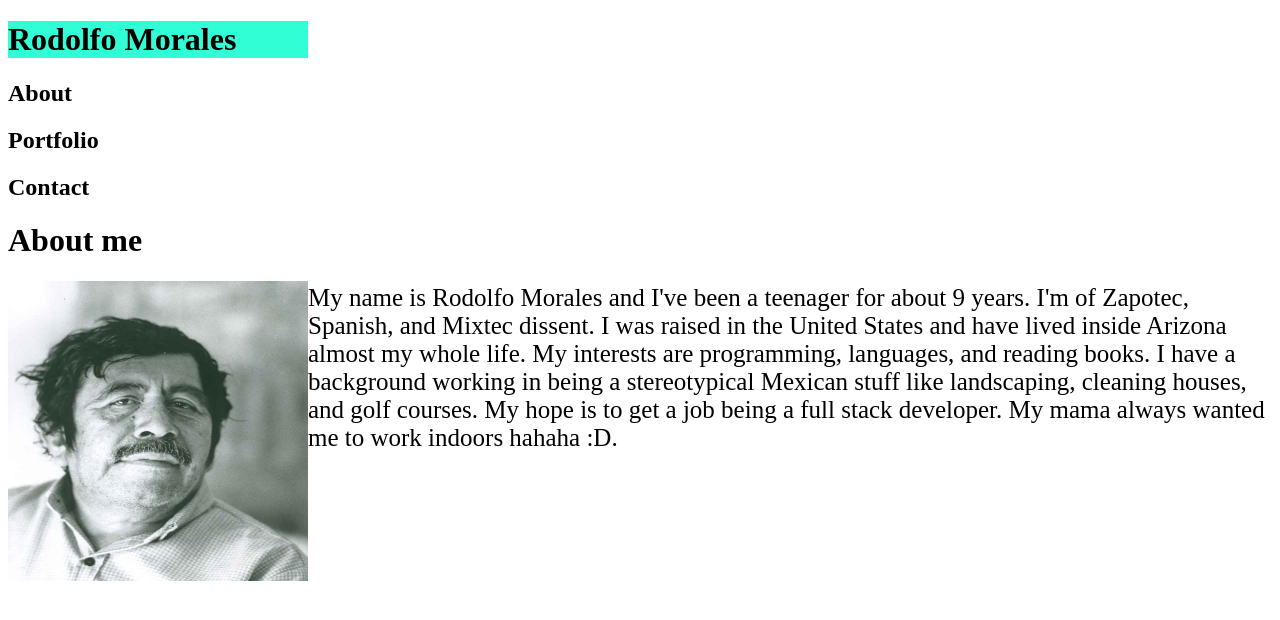
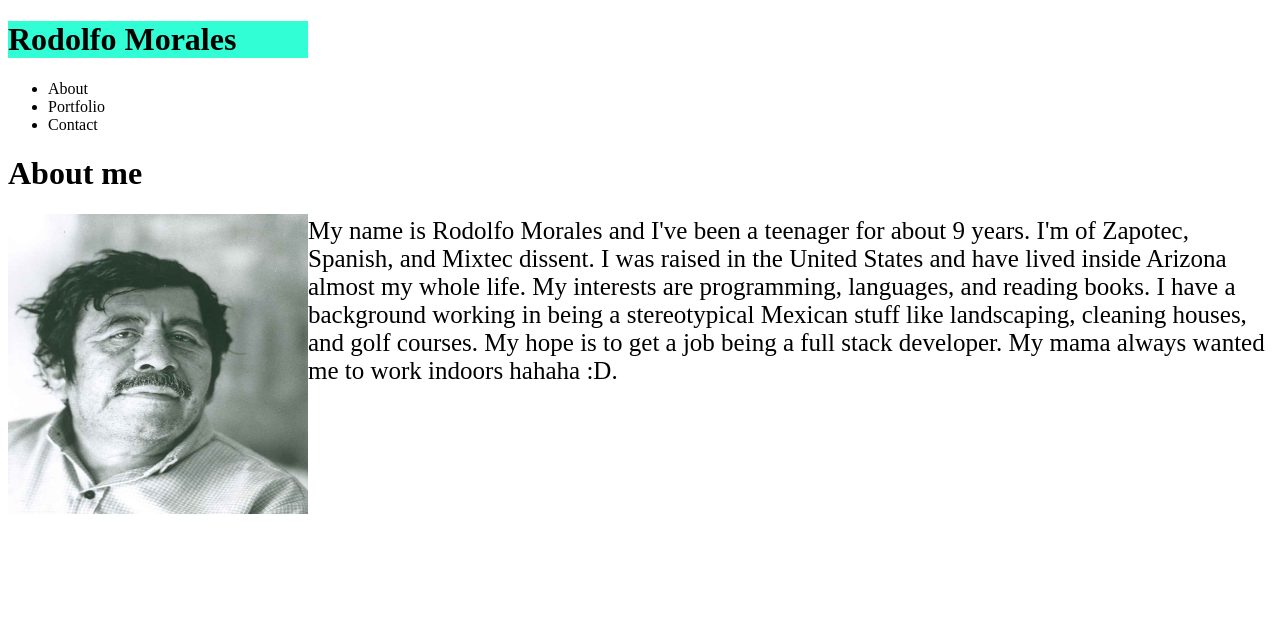
Before and after one commit to Builtforwoods/Basic-Portfolio, a plain HTML site: page Assets/index.html in a window 1280 px wide. Drawn offline with Linux system fonts and the light colour scheme.

Commit message:
Changed the h1s to a UL using NAV

```diff
--- a/Assets/index.html
+++ b/Assets/index.html
@@ -10,9 +10,13 @@
 
 <body>
     <h1 ID="myOnamae">Rodolfo Morales</h1>
-    <h2> About</h2>
-    <h2>Portfolio</h2>
-    <h2>Contact</h2>
+    <nav>
+        <ul>
+    <li> About</li>
+    <li>Portfolio</li>
+    <li>Contact</li>
+</ul>
+</nav>
 <h1>About me</h1>
 <img src="Images/rmorales01.jpg" ID="rodo" alt="lol imagine being blind">
 <p>My name is Rodolfo Morales and I've been a teenager for about 9 years. I'm of Zapotec, Spanish, and Mixtec dissent. I was raised in the United States and have lived inside Arizona almost my whole life.
```
Also changed, not shown: Assets/Images/23172890_10214501467952077_4833304064546026049_n.jpg (added).
